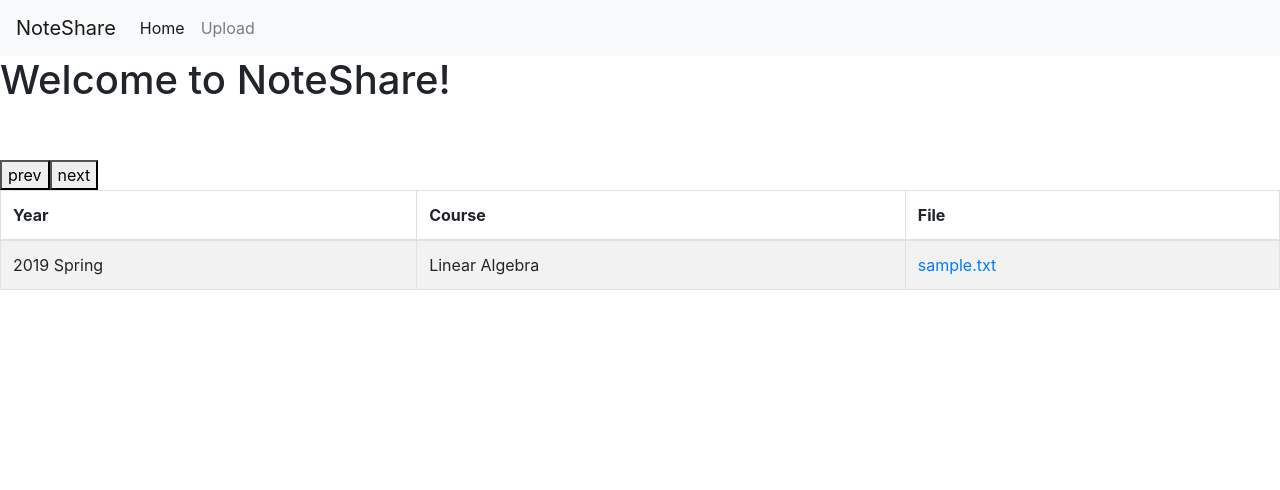
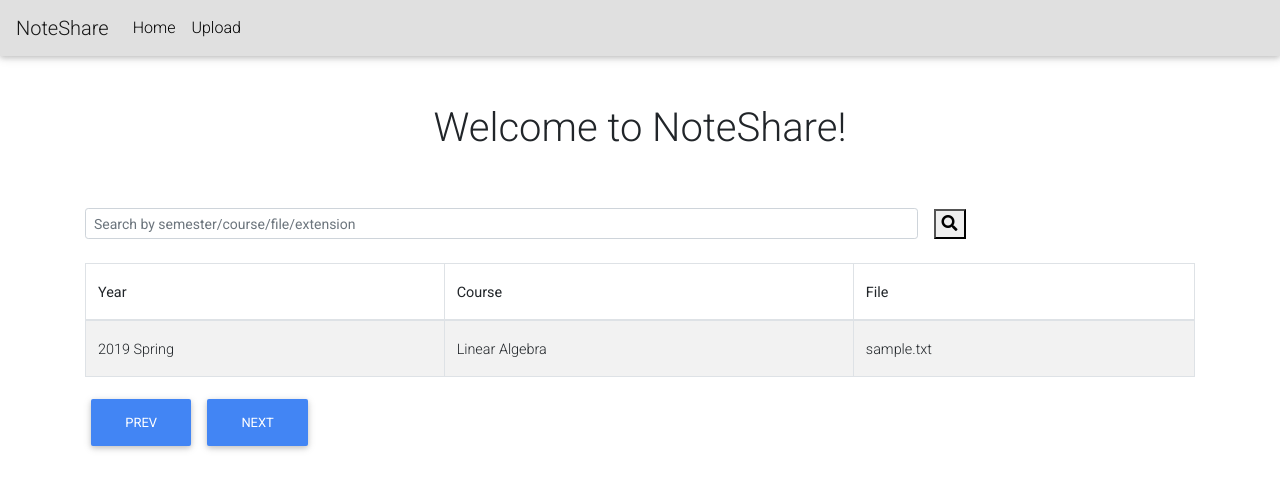
Before and after one commit to 5arthak01/UG2k19Hackathon, a Flask app: page / in a window 1280 px wide. Shown: the top 490 px of the page. Run offline with Flask 2, Linux system fonts and the light colour scheme; some libraries are stand-ins or nearby versions.

Commit message:
Improved UI, added base page layout and implemented searching

```diff
--- a/NoteShare/app.py
+++ b/NoteShare/app.py
@@ -44,20 +44,16 @@ def upload():
 
 		flash("Saved!")
 
-#		flash("ERROR")
-
 	return render_template('upload.html', form=form)
 
 @app.route('/', methods=['GET', 'POST'])
 @app.route('/browse', methods = ['GET', 'POST'])
 def browse():
 	retdiv = []
+	file_path = os.getcwd() +'/storage/'
+	filedirs = os.listdir(file_path) #access all year dirs
+	dirs=[] # list of [year,course] pairs
 
-	file_path = os.getcwd() +'/storage/'
-
-	filedirs = os.listdir(file_path) #access all year dirs
-
-	dirs=[]
 	for each_yr in filedirs: #access all course dirs
 		courses_in_yr = os.listdir(file_path + '/' +each_yr)
 		for each_course in courses_in_yr:
@@ -65,12 +61,22 @@ def browse():
 	counter = 1
 	for each_dir in dirs:
 		all_files = os.listdir(file_path + '/' + each_dir[0] + '/' + each_dir[1]) #list of files in second tier dir
-		xxtencion =  each_dir[0] + '/' + each_dir[1]
+		relative_course_path =  each_dir[0] + '/' + each_dir[1]
 		for each_file in all_files:
-			retdiv.append( ( each_dir[0], each_dir[1] ,str(url_for('browse') + '/' + xxtencion+ '/' +each_file), each_file, counter) )
+			retdiv.append( ( each_dir[0], each_dir[1] ,str(url_for('browse') + '/' + relative_course_path+ '/' +each_file), each_file, counter) )
 			counter+=1
 
-	return render_template('browse.html', filelist=retdiv)#, form=form
+	if request.method == 'POST':
+		search_query = request.form['Search'].lower()
+
+		modified = []
+		for entry in retdiv:
+			if search_query in entry[2].lower():
+				modified.append(entry)
+		retdiv = modified
+		return render_template('browse.html', filelist=retdiv, search_query=search_query)
+
+	return render_template('browse.html', filelist=retdiv, search_query="")
 
 @app.route('/browse/<sem>/<course>/<filename>', methods = ['GET', 'POST'])
 def filedisp(sem, course, filename):
@@ -80,8 +86,6 @@ def filedisp(sem, course, filename):
 		return send_from_directory(file_path, filename)
 	except FileNotFoundError:
 		abort(404)
-
-
 
 @app.route('/course/<sem>')
 def course(sem):
--- /dev/null
+++ b/NoteShare/templates/base.html
@@ -0,0 +1,78 @@
+{% block doc -%}
+<!DOCTYPE html>
+<html{% block html_attribs %}{% endblock html_attribs %}>
+{%- block html %}
+  <head>
+    {%- block head %}
+    <title>{% block title %}{{title|default}}{% endblock title %}</title>
+
+    {% block metas %}
+	<meta charset="utf-8">
+	<meta name="viewport" content="width=device-width, initial-scale=1, shrink-to-fit=no">
+	<meta http-equiv="X-UA-Compatible" content="IE=edge,chrome=1">
+	{% endblock %}
+
+	{% block styles %}
+	<link rel="stylesheet" href="https://stackpath.bootstrapcdn.com/bootstrap/4.5.0/css/bootstrap.min.css" integrity="sha384-9aIt2nRpC12Uk9gS9baDl411NQApFmC26EwAOH8WgZl5MYYxFfc+NcPb1dKGj7Sk" crossorigin="anonymous">
+	<!-- Font Awesome -->
+	<link rel="stylesheet" href="https://use.fontawesome.com/releases/v5.8.2/css/all.css">
+	<!-- Google Fonts -->
+	<link rel="stylesheet" href="https://fonts.googleapis.com/css?family=Roboto:300,400,500,700&display=swap">
+	<!-- Bootstrap core CSS -->
+	<!-- <link href="https://cdnjs.cloudflare.com/ajax/libs/twitter-bootstrap/4.5.0/css/bootstrap.min.css" rel="stylesheet"> -->
+	<!-- Material Design Bootstrap -->
+	<link href="https://cdnjs.cloudflare.com/ajax/libs/mdbootstrap/4.19.1/css/mdb.min.css" rel="stylesheet">
+	{% endblock %}
+    {%- endblock head %}
+  </head>
+
+  <body{% block body_attribs %}{% endblock body_attribs %}>
+    {% block body -%}
+	{% block navbar %}
+	<nav class="navbar navbar-expand-lg navbar-light bg-light">
+		<a class="navbar-brand" href="/">NoteShare</a>
+		<button class="navbar-toggler" type="button" data-toggle="collapse" data-target="#navbarSupportedContent"
+			aria-controls="navbarSupportedContent" aria-expanded="false" aria-label="Toggle navigation">
+			<span class="navbar-toggler-icon"></span>
+		</button>
+
+		<div class="collapse navbar-collapse" id="navbarSupportedContent">
+			<ul class="navbar-nav mr-auto">
+				<li class="nav-item">
+					<a class="nav-link" href="/">Home</a>
+				</li>
+				<li class="nav-item">
+					<a class="nav-link" href="/upload">Upload</a>
+				</li>
+			</ul>
+		</div>
+	</nav>
+	{%- endblock navbar %}
+
+    {% block content -%}
+    {%- endblock content %}
+
+    {% block scripts %}
+
+
+	<!-- <script src="{{ url_for('static', filename='dynamic_form.js') }}" type="text/javascript"></script> -->
+	<script src="https://code.jquery.com/jquery-3.5.1.slim.min.js" integrity="sha384-DfXdz2htPH0lsSSs5nCTpuj/zy4C+OGpamoFVy38MVBnE+IbbVYUew+OrCXaRkfj" crossorigin="anonymous"></script>
+	<script src="https://cdn.jsdelivr.net/npm/popper.js@1.16.0/dist/umd/popper.min.js" integrity="sha384-Q6E9RHvbIyZFJoft+2mJbHaEWldlvI9IOYy5n3zV9zzTtmI3UksdQRVvoxMfooAo" crossorigin="anonymous"></script>
+	<script src="https://stackpath.bootstrapcdn.com/bootstrap/4.5.0/js/bootstrap.min.js" integrity="sha384-OgVRvuATP1z7JjHLkuOU7Xw704+h835Lr+6QL9UvYjZE3Ipu6Tp75j7Bh/kR0JKI" crossorigin="anonymous"></script>
+
+	<!-- JQuery -->
+	<script type="text/javascript" src="https://cdnjs.cloudflare.com/ajax/libs/jquery/3.5.1/jquery.min.js"></script>
+	<!-- Bootstrap tooltips -->
+	<script type="text/javascript" src="https://cdnjs.cloudflare.com/ajax/libs/popper.js/1.14.4/umd/popper.min.js"></script>
+	<!-- Bootstrap core JavaScript -->
+	<script type="text/javascript" src="https://cdnjs.cloudflare.com/ajax/libs/twitter-bootstrap/4.5.0/js/bootstrap.min.js"></script>
+	<!-- MDB core JavaScript -->
+	<script type="text/javascript" src="https://cdnjs.cloudflare.com/ajax/libs/mdbootstrap/4.19.1/js/mdb.min.js"></script>
+	{% endblock %}
+
+	{%- endblock body %}
+	</body>
+
+{%- endblock html %}
+</html>
+{% endblock doc -%}
--- a/NoteShare/templates/browse.html
+++ b/NoteShare/templates/browse.html
@@ -1,57 +1,37 @@
-{% extends "bootstrap/base.html" %}
-{% import "bootstrap/wtf.html" as wtf %}
-
-{% block styles %}
-	<link rel="stylesheet" href="https://stackpath.bootstrapcdn.com/bootstrap/4.5.0/css/bootstrap.min.css" integrity="sha384-9aIt2nRpC12Uk9gS9baDl411NQApFmC26EwAOH8WgZl5MYYxFfc+NcPb1dKGj7Sk" crossorigin="anonymous">
-{% endblock %}
-
-{% block metas %}
-	<meta charset="utf-8">
-	<meta name="viewport" content="width=device-width, initial-scale=1, shrink-to-fit=no">
-	<meta http-equiv="X-UA-Compatible" content="IE=edge,chrome=1">
-{% endblock %}
+{% extends 'base.html' %}
 
 {% block title %}
 	Browse
 {% endblock %}
 
 {% block content %}
-	<nav class="navbar navbar-expand-lg navbar-light bg-light">
-		    <a class="navbar-brand" href="/">NoteShare</a>
-		    <button class="navbar-toggler" type="button" data-toggle="collapse" data-target="#navbarSupportedContent"
-		        aria-controls="navbarSupportedContent" aria-expanded="false" aria-label="Toggle navigation">
-		        <span class="navbar-toggler-icon"></span>
+<div class="container">
+	<br><br>
+	<h1 style="text-align:center">Welcome to NoteShare!</h1>
+	<br> <br>
+
+	<!-- Search form -->
+	<form class="form-inline" method="post">
+		<input class="form-control form-control-sm mr-3 w-75" type="text" placeholder="Search by semester/course/file/extension"
+		aria-label="Search" name="Search" id="Search">
+		<button type="submit">
+		<i class="fas fa-search" aria-hidden="true"></i>
 		</button>
+	</form>
+	<br>
 
-		    <div class="collapse navbar-collapse" id="navbarSupportedContent">
-		        <ul class="navbar-nav mr-auto">
-		            <li class="nav-item active">
-		                <a class="nav-link" href="/">Home</a>
-		            </li>
-		            <li class="nav-item">
-		                <a class="nav-link" href="/upload">Upload</a>
-		            </li>
-		        </ul>
-		    </div>
-	</nav>
-
-	<h1>Welcome to NoteShare!</h1>
-	<br> <br>
+	{% if search_query != "" %}
+	<p>Showing results for <b>"{{ search_query }}"</b></p>
+	{% endif %}
 
 	<table id="dtBasicExample" class="table table-responsive-sm table-striped table-bordered" cellspacing="0" width="100%">
 		<thead>
-		  <tr>
-			<th class="th-sm">Year
+			<th class="th-sm">Year</th>
+			<th class="th-sm">Course</th>
+			<th class="th-sm">File</th>
+		</thead>
 
-			</th>
-			<th class="th-sm">Course
-
-			</th>
-			<th class="th-sm">File
-		  </tr>
-		</thead>
 		<tbody>
-
 		{% for files in filelist %}
 		<tr id="{{ files[4] }}">
 			<td>{{ files[0] }}</td>
@@ -59,30 +39,14 @@
 			<td> <a href= " {{ files[2] }} "> {{ files[3] }} </a> </td>
 		</tr>
 		{% endfor %}
-			  <button id="prev_button">prev</button>
-			  <button id="next_button">next</button>
 		</tbody>
 	</table>
 
+	<button id="prev_button" type="button" class="btn btn-primary">prev</button>
+	<button id="next_button" type="button" class="btn btn-primary">next</button>
+
+</div>
 {% endblock %}
 
-{% block scripts %}
-		<script type="text/javascript">
-		$(document).ready(function () {
-		$('#dtBasicExample').DataTable({
-			"paging": true,
-			"searching": true,
-		});
-		$('.dataTables_length').addClass('bs-select');
-		});
-		</script>
-
 <script src="../static/pages.js" type = "text/javascript"></script>
-
-		<script src="{{ url_for('static', filename='dynamic_form.js') }}" type="text/javascript"></script>
-		<script src="https://code.jquery.com/jquery-3.5.1.slim.min.js" integrity="sha384-DfXdz2htPH0lsSSs5nCTpuj/zy4C+OGpamoFVy38MVBnE+IbbVYUew+OrCXaRkfj" crossorigin="anonymous"></script>
-		<script src="https://cdn.jsdelivr.net/npm/popper.js@1.16.0/dist/umd/popper.min.js" integrity="sha384-Q6E9RHvbIyZFJoft+2mJbHaEWldlvI9IOYy5n3zV9zzTtmI3UksdQRVvoxMfooAo" crossorigin="anonymous"></script>
-		<script src="https://stackpath.bootstrapcdn.com/bootstrap/4.5.0/js/bootstrap.min.js" integrity="sha384-OgVRvuATP1z7JjHLkuOU7Xw704+h835Lr+6QL9UvYjZE3Ipu6Tp75j7Bh/kR0JKI" crossorigin="anonymous"></script>
 {{ super() }}
-
-{% endblock %}
```
Also changed, not shown: NoteShare/templates/upload.html (+42 -67 lines). Lines whose indentation alone changed are shown as unchanged.
